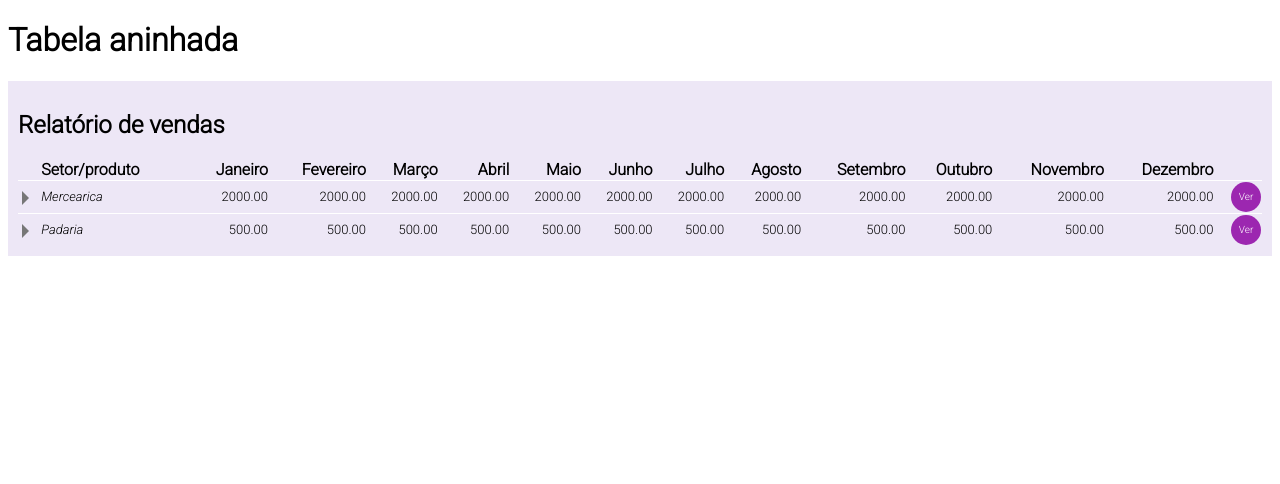
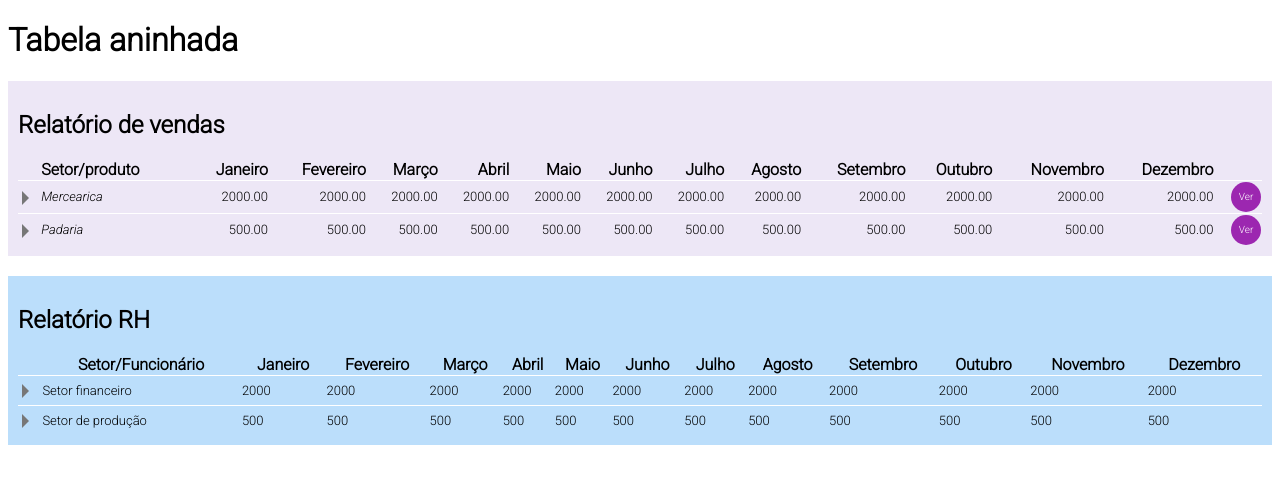
Before and after one commit to Sutil/tabela-aninhada-angular, an Angular app: page / in a window 1280 px wide. Shown: the top 484 px of the page. Built offline with nearby package versions, Linux system fonts and the light colour scheme.

Commit message:
Tabela de relatorio RH.

```diff
--- a/src/app/app.component.html
+++ b/src/app/app.component.html
@@ -4,5 +4,6 @@
 
   <relatorio-de-vendas></relatorio-de-vendas>
 
+  <relatorio-rh></relatorio-rh>
 
 </div>
--- a/src/app/app.module.ts
+++ b/src/app/app.module.ts
@@ -6,6 +6,7 @@ import { RelatorioDeVendasComponent } from './compoenents/relatorio-de-vendas/re
 import { TabelaAninhadaComponent } from './compoenents/tabela-aninhada/tabela-aninhada.component';
 import { LinhaTabelaAninhadaComponent } from './compoenents/tabela-aninhada/linha-tabela-aninhada/linha-tabela-aninhada.component';
 import { ColunaTabelaAninhadaComponent } from './compoenents/tabela-aninhada/coluna-tabela-aninhada/coluna-tabela-aninhada.component';
+import { RelatorioRhComponent } from './compoenents/relatorio-rh/relatorio-rh.component';
 
 @NgModule({
   declarations: [
@@ -13,7 +14,8 @@ import { ColunaTabelaAninhadaComponent } from './compoenents/tabela-aninhada/col
     RelatorioDeVendasComponent,
     TabelaAninhadaComponent,
     LinhaTabelaAninhadaComponent,
-    ColunaTabelaAninhadaComponent
+    ColunaTabelaAninhadaComponent,
+    RelatorioRhComponent
   ],
   imports: [
     BrowserModule
--- /dev/null
+++ b/src/app/compoenents/relatorio-rh/db-rh.ts
@@ -0,0 +1,324 @@
+export const folhaPagamento = [
+  {
+    nome: 'Setor financeiro',
+    folhaPagamento: [
+      {
+        mes: 1,
+        valor: 2000
+      },
+      {
+        mes: 2,
+        valor: 2000
+      },
+      {
+        mes: 3,
+        valor: 2000
+      },
+      {
+        mes: 4,
+        valor: 2000
+      },
+      {
+        mes: 5,
+        valor: 2000
+      },
+      {
+        mes: 6,
+        valor: 2000
+      },
+      {
+        mes: 7,
+        valor: 2000
+      },
+      {
+        mes: 8,
+        valor: 2000
+      },
+      {
+        mes: 9,
+        valor: 2000
+      },
+      {
+        mes: 10,
+        valor: 2000
+      },
+      {
+        mes: 11,
+        valor: 2000
+      },
+      {
+        mes: 12,
+        valor: 2000
+      },
+    ],
+    funcionarios: [
+      {
+        nome: 'Patrícia',
+        folhaPagamento: [
+          {
+            mes: 1,
+            valor: 1000
+          },
+          {
+            mes: 2,
+            valor: 1000
+          },
+          {
+            mes: 3,
+            valor: 1000
+          },
+          {
+            mes: 4,
+            valor: 1000
+          },
+          {
+            mes: 5,
+            valor: 1000
+          },
+          {
+            mes: 6,
+            valor: 1000
+          },
+          {
+            mes: 7,
+            valor: 1000
+          },
+          {
+            mes: 8,
+            valor: 1000
+          },
+          {
+            mes: 9,
+            valor: 1000
+          },
+          {
+            mes: 10,
+            valor: 1000
+          },
+          {
+            mes: 11,
+            valor: 1000
+          },
+          {
+            mes: 12,
+            valor: 1000
+          },
+        ]
+      },
+      {
+        nome: 'Felipe',
+        folhaPagamento: [
+          {
+            mes: 1,
+            valor: 1000
+          },
+          {
+            mes: 2,
+            valor: 1000
+          },
+          {
+            mes: 3,
+            valor: 1000
+          },
+          {
+            mes: 4,
+            valor: 1000
+          },
+          {
+            mes: 5,
+            valor: 1000
+          },
+          {
+            mes: 6,
+            valor: 1000
+          },
+          {
+            mes: 7,
+            valor: 1000
+          },
+          {
+            mes: 8,
+            valor: 1000
+          },
+          {
+            mes: 9,
+            valor: 1000
+          },
+          {
+            mes: 10,
+            valor: 1000
+          },
+          {
+            mes: 11,
+            valor: 1000
+          },
+          {
+            mes: 12,
+            valor: 1000
+          },
+        ],
+      }
+    ]
+  },
+  {
+    nome: 'Setor de produção',
+    folhaPagamento: [
+      {
+        mes: 1,
+        valor: 500
+      },
+      {
+        mes: 2,
+        valor: 500
+      },
+      {
+        mes: 3,
+        valor: 500
+      },
+      {
+        mes: 4,
+        valor: 500
+      },
+      {
+        mes: 5,
+        valor: 500
+      },
+      {
+        mes: 6,
+        valor: 500
+      },
+      {
+        mes: 7,
+        valor: 500
+      },
+      {
+        mes: 8,
+        valor: 500
+      },
+      {
+        mes: 9,
+        valor: 500
+      },
+      {
+        mes: 10,
+        valor: 500
+      },
+      {
+        mes: 11,
+        valor: 500
+      },
+      {
+        mes: 12,
+        valor: 500
+      },
+    ],
+    funcionarios: [
+      {
+        nome: 'Alan',
+        folhaPagamento: [
+          {
+            mes: 1,
+            valor: 250
+          },
+          {
+            mes: 2,
+            valor: 250
+          },
+          {
+            mes: 3,
+            valor: 250
+          },
+          {
+            mes: 4,
+            valor: 250
+          },
+          {
+            mes: 5,
+            valor: 250
+          },
+          {
+            mes: 6,
+            valor: 250
+          },
+          {
+            mes: 7,
+            valor: 250
+          },
+          {
+            mes: 8,
+            valor: 250
+          },
+          {
+            mes: 9,
+            valor: 250
+          },
+          {
+            mes: 10,
+            valor: 250
+          },
+          {
+            mes: 11,
+            valor: 250
+          },
+          {
+            mes: 12,
+            valor: 250
+          },
+        ]
+      },
+      {
+        nome: 'Beatriz',
+        folhaPagamento: [
+          {
+            mes: 1,
+            valor: 250
+          },
+          {
+            mes: 2,
+            valor: 250
+          },
+          {
+            mes: 3,
+            valor: 250
+          },
+          {
+            mes: 4,
+            valor: 250
+          },
+          {
+            mes: 5,
+            valor: 250
+          },
+          {
+            mes: 6,
+            valor: 250
+          },
+          {
+            mes: 7,
+            valor: 250
+          },
+          {
+            mes: 8,
+            valor: 250
+          },
+          {
+            mes: 9,
+            valor: 250
+          },
+          {
+            mes: 10,
+            valor: 250
+          },
+          {
+            mes: 11,
+            valor: 250
+          },
+          {
+            mes: 12,
+            valor: 250
+          },
+        ]
+      },
+    ]
+  },
+]
--- /dev/null
+++ b/src/app/compoenents/relatorio-rh/relatorio-rh.component.html
@@ -0,0 +1,8 @@
+<div class="relatorio-rh">
+  <h2>Relatório RH</h2>
+  <tabela-aninhada
+    [colunas]="colunas"
+    [linhas]="linhas"
+    [extratorDeFilhos]="extratorDeLinhasFilhas"
+    [extratorDeClasseCss]="extratorDeCssClassCustomizadaParaLinha" ></tabela-aninhada>
+</div>
--- /dev/null
+++ b/src/app/compoenents/relatorio-rh/relatorio-rh.component.scss
@@ -0,0 +1,10 @@
+.relatorio-rh {
+  padding: 10px;
+  background-color: #bbdefb;
+  width: 100%;
+  margin-top: 20px;
+
+  tr.funcionario {
+    background-color: #64b5f6;
+  }
+}
--- /dev/null
+++ b/src/app/compoenents/relatorio-rh/relatorio-rh.component.ts
@@ -0,0 +1,86 @@
+import { Component, OnInit, ViewEncapsulation } from '@angular/core';
+import { ColunaTabelaAninhada } from '../tabela-aninhada/coluna-tabela-aninhada';
+import { folhaPagamento } from './db-rh';
+
+@Component({
+  selector: 'relatorio-rh',
+  templateUrl: './relatorio-rh.component.html',
+  styleUrls: ['./relatorio-rh.component.scss'],
+  encapsulation: ViewEncapsulation.None,
+})
+export class RelatorioRhComponent implements OnInit {
+
+  colunas: ColunaTabelaAninhada[] = [
+    {
+      cabecalho: 'Setor/Funcionário',
+      extrairConteudoDaLinha: (linha) => linha.nome,
+    },
+    {
+      cabecalho: 'Janeiro',
+      extrairConteudoDaLinha: (linha) => linha.folhaPagamento[0].valor,
+    },
+    {
+      cabecalho: 'Fevereiro',
+      extrairConteudoDaLinha: (linha) => linha.folhaPagamento[1].valor,
+    },
+    {
+      cabecalho: 'Março',
+      extrairConteudoDaLinha: (linha) => linha.folhaPagamento[2].valor,
+    },
+    {
+      cabecalho: 'Abril',
+      extrairConteudoDaLinha: (linha) => linha.folhaPagamento[3].valor,
+    },
+    {
+      cabecalho: 'Maio',
+      extrairConteudoDaLinha: (linha) => linha.folhaPagamento[4].valor,
+    },
+    {
+      cabecalho: 'Junho',
+      extrairConteudoDaLinha: (linha) => linha.folhaPagamento[5].valor,
+    },
+    {
+      cabecalho: 'Julho',
+      extrairConteudoDaLinha: (linha) => linha.folhaPagamento[6].valor,
+    },
+    {
+      cabecalho: 'Agosto',
+      extrairConteudoDaLinha: (linha) => linha.folhaPagamento[7].valor,
+    },
+    {
+      cabecalho: 'Setembro',
+      extrairConteudoDaLinha: (linha) => linha.folhaPagamento[8].valor,
+    },
+    {
+      cabecalho: 'Outubro',
+      extrairConteudoDaLinha: (linha) => linha.folhaPagamento[9].valor,
+    },
+    {
+      cabecalho: 'Novembro',
+      extrairConteudoDaLinha: (linha) => linha.folhaPagamento[10].valor,
+    },
+    {
+      cabecalho: 'Dezembro',
+      extrairConteudoDaLinha: (linha) => linha.folhaPagamento[11].valor,
+    },
+  ];
+
+  linhas = folhaPagamento;
+
+  constructor() { }
+
+  ngOnInit(): void {
+  }
+
+  extratorDeLinhasFilhas(linha) {
+    return linha.funcionarios;
+  }
+
+  extratorDeCssClassCustomizadaParaLinha(nivel) {
+    if(nivel === 0) {
+      return 'setor';
+    }
+    return 'funcionario';
+  }
+
+}
--- a/src/app/compoenents/tabela-aninhada/coluna-tabela-aninhada/coluna-tabela-aninhada.component.ts
+++ b/src/app/compoenents/tabela-aninhada/coluna-tabela-aninhada/coluna-tabela-aninhada.component.ts
@@ -27,7 +27,6 @@ export class ColunaTabelaAninhadaComponent implements OnInit {
   ngOnInit(): void {
     this.viewContainerRef.createEmbeddedView(this.conteudoDaColuna);
     this.extrairConteudo();
-    console.log(this.linha);
   }
 
   private extrairConteudo() {
--- a/src/app/compoenents/tabela-aninhada/tabela-aninhada.component.ts
+++ b/src/app/compoenents/tabela-aninhada/tabela-aninhada.component.ts
@@ -36,7 +36,6 @@ export class TabelaAninhadaComponent implements OnInit {
   constructor() { }
 
   ngOnInit(): void {
-    console.log(this.colunas);
   }
 
 }
```
Also changed, not shown: 1 other file (tests, documents, lock files or other folders).
